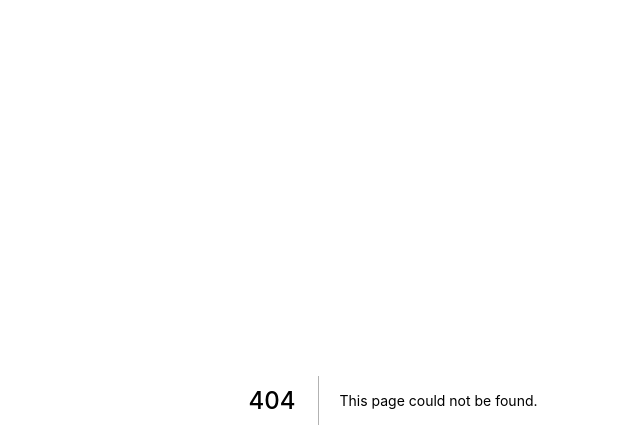
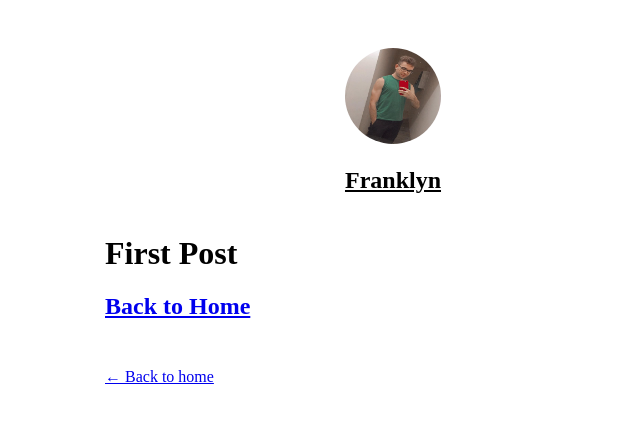
Before and after one commit to FrankKleiton/intro-to-nextjs, a Next.js app: page /posts/first-post in a window 1280 px wide. Before the commit this address had no page. Shown: the top 448 px of the page, without its empty margins (247-887 px from the left). Built offline with nearby package versions, Linux system fonts and the light colour scheme.

Commit message:
Adding first-post component.

```diff
--- /dev/null
+++ b/pages/posts/first-post.js
@@ -0,0 +1,19 @@
+import Link from 'next/link'
+import Head from 'next/head'
+import Layout from '../../components/layout'
+
+export default function firstPost() {
+    return (
+        <Layout>
+            <Head>
+                <title>First Post</title>
+            </Head>
+            <h1>First Post</h1>
+            <h2>
+                <Link href="/">
+                    <a>Back to Home</a>
+                </Link>
+            </h2>
+        </Layout>
+    )
+}
```
